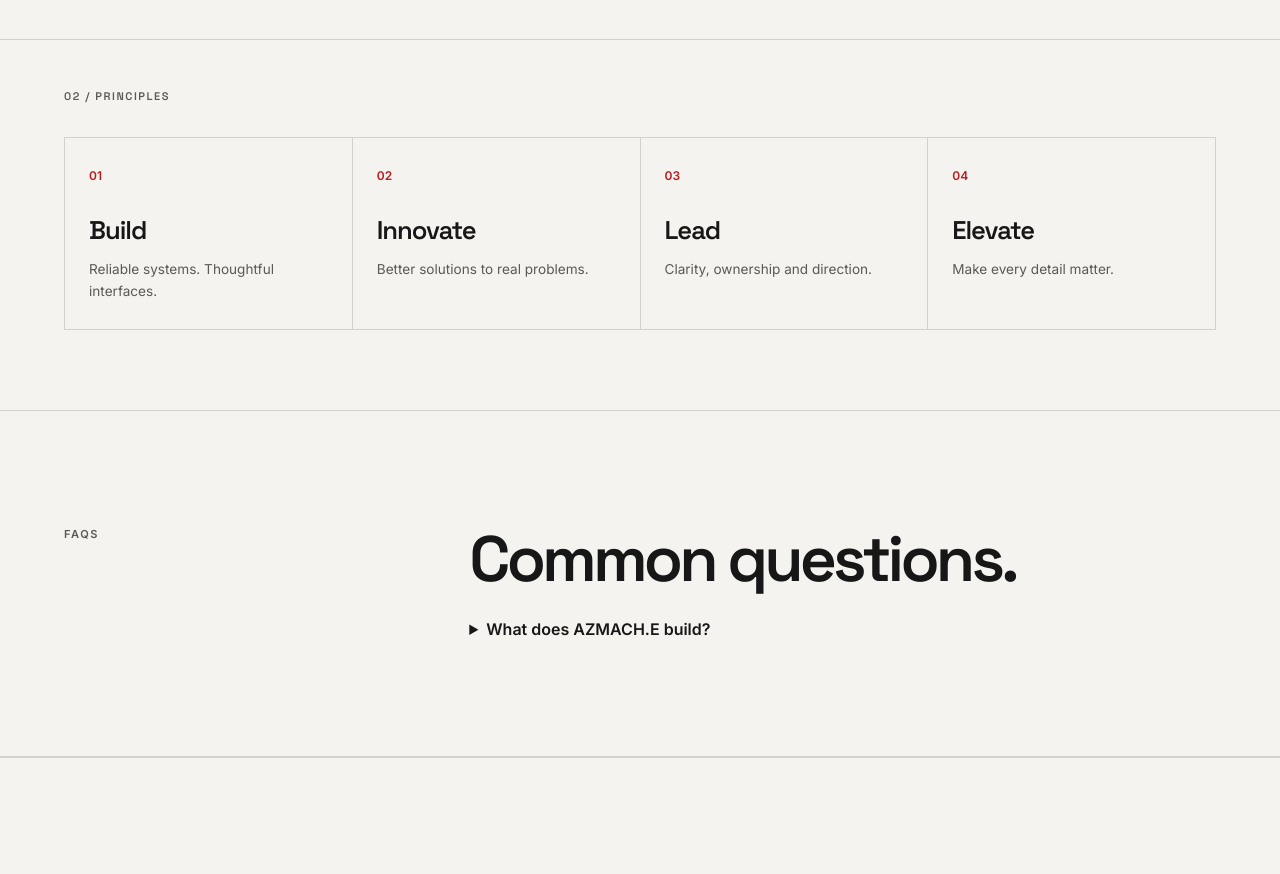
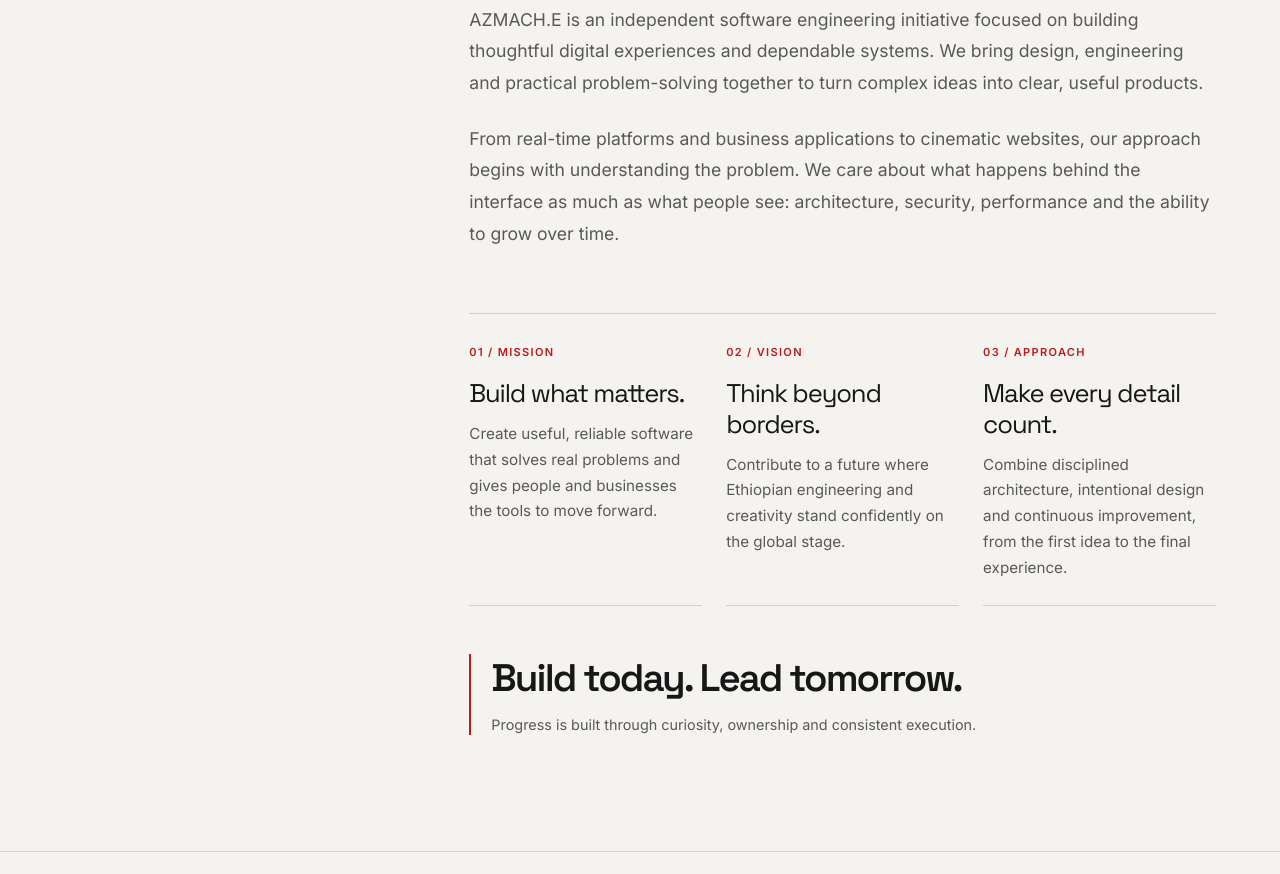
Before and after one commit to mkcoder1218/azmach, a Next.js app in the folder apps/web/: page / in a window 1280 px wide. Shown: the part 3040-3914 px from the top of the page. Built offline with nearby package versions, Linux system fonts and the light colour scheme.

Commit message:
feat: expand about section with mission vision and engineering philosophy

```diff
--- a/apps/web/src/app/page.tsx
+++ b/apps/web/src/app/page.tsx
@@ -188,7 +188,29 @@ export default function HomePage() {
         </section>
         <section id="about" className={styles.about} aria-labelledby="about-title">
           <p className={styles.sectionIndex}>01 / About</p>
-          <div><h2 id="about-title">Built with purpose.</h2><p>AZMACH.E is a personal space for software engineering, thoughtful design and the pursuit of meaningful progress.</p></div>
+          <div>
+            <h2 id="about-title">Built with purpose.</h2>
+            <p style={{ maxWidth: '48rem', fontSize: 'clamp(1.2rem, 2vw, 1.65rem)', lineHeight: 1.55, color: 'var(--foreground)' }}>Ethiopian roots. Global ambition. We believe technology should do more than work — it should create meaningful progress.</p>
+            <p style={{ maxWidth: '48rem' }}>AZMACH.E is an independent software engineering initiative focused on building thoughtful digital experiences and dependable systems. We bring design, engineering and practical problem-solving together to turn complex ideas into clear, useful products.</p>
+            <p style={{ maxWidth: '48rem' }}>From real-time platforms and business applications to cinematic websites, our approach begins with understanding the problem. We care about what happens behind the interface as much as what people see: architecture, security, performance and the ability to grow over time.</p>
+            <div style={{ display: 'grid', gridTemplateColumns: 'repeat(auto-fit, minmax(min(100%, 220px), 1fr))', gap: '1.5rem', marginTop: 'clamp(2rem, 5vw, 4rem)', borderTop: '1px solid var(--line)' }}>
+              {[
+                { label: '01 / Mission', title: 'Build what matters.', description: 'Create useful, reliable software that solves real problems and gives people and businesses the tools to move forward.' },
+                { label: '02 / Vision', title: 'Think beyond borders.', description: 'Contribute to a future where Ethiopian engineering and creativity stand confidently on the global stage.' },
+                { label: '03 / Approach', title: 'Make every detail count.', description: 'Combine disciplined architecture, intentional design and continuous improvement, from the first idea to the final experience.' },
+              ].map((item, index) => (
+                <article key={item.label} data-card={index} style={{ paddingTop: '1.5rem', borderBottom: '1px solid var(--line)', paddingBottom: '1.5rem' }}>
+                  <span style={{ fontSize: '.69rem', fontWeight: 600, letterSpacing: '.12em', textTransform: 'uppercase', color: 'var(--accent)' }}>{item.label}</span>
+                  <h3 style={{ marginTop: '1rem', fontFamily: 'var(--font-space), sans-serif', fontSize: 'clamp(1.35rem, 2vw, 1.8rem)', letterSpacing: '-.045em', lineHeight: 1.2 }}>{item.title}</h3>
+                  <p style={{ marginTop: '.75rem', fontSize: '.95rem', lineHeight: 1.7 }}>{item.description}</p>
+                </article>
+              ))}
+            </div>
+            <div data-reveal="" style={{ marginTop: 'clamp(2rem, 4vw, 3rem)', paddingLeft: '1.25rem', borderLeft: '2px solid var(--accent)' }}>
+              <div style={{ fontFamily: 'var(--font-space), sans-serif', fontWeight: 600, fontSize: 'clamp(1.5rem, 3vw, 2.5rem)', letterSpacing: '-.05em', lineHeight: 1.25 }}>Build today. Lead tomorrow.</div>
+              <div style={{ marginTop: '.75rem', color: 'var(--muted)', fontSize: '.9rem' }}>Progress is built through curiosity, ownership and consistent execution.</div>
+            </div>
+          </div>
         </section>
         <section id="principles" className={styles.principles} aria-labelledby="principles-title">
           <h2 id="principles-title" className={styles.sectionIndex}>02 / Principles</h2>
```
